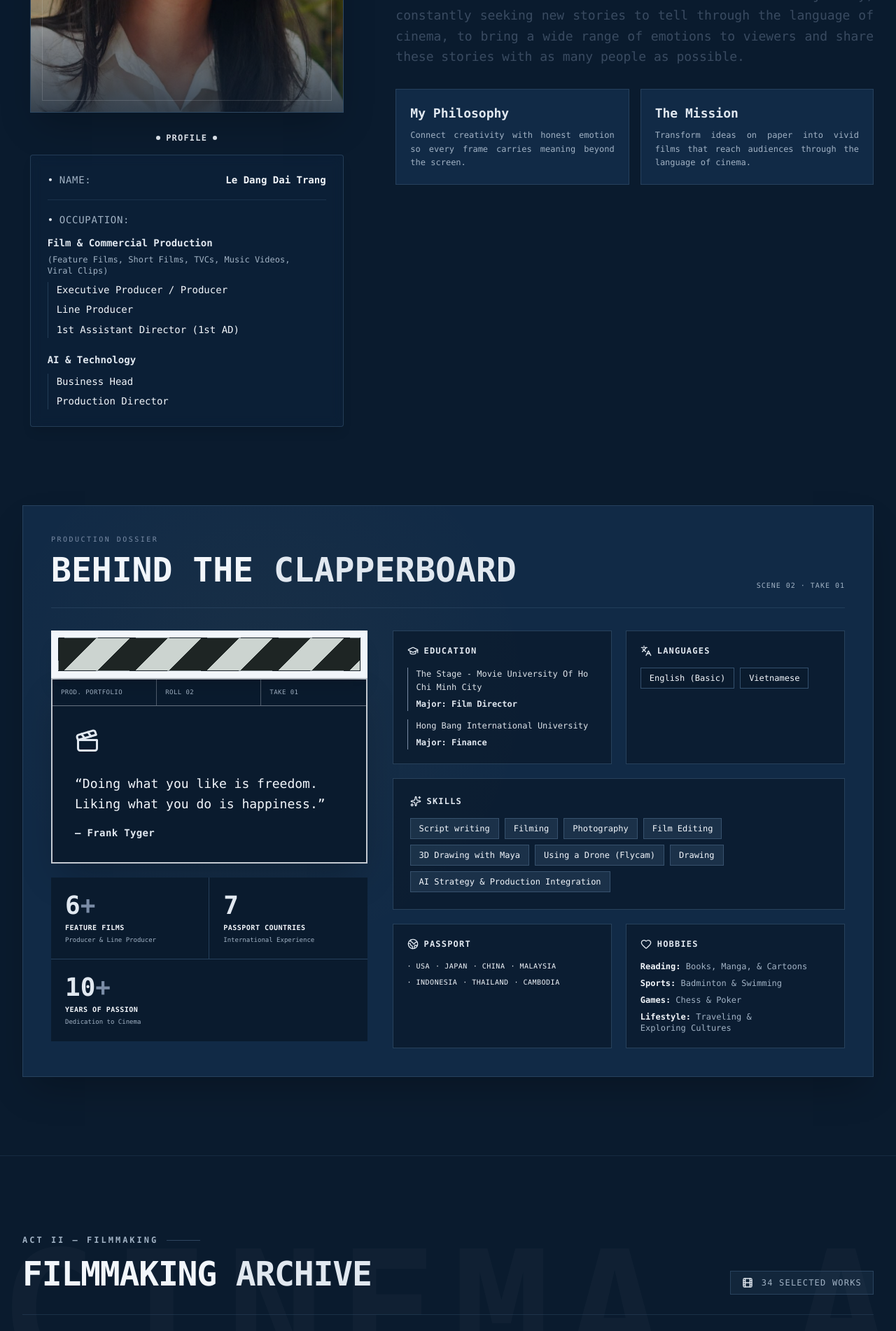
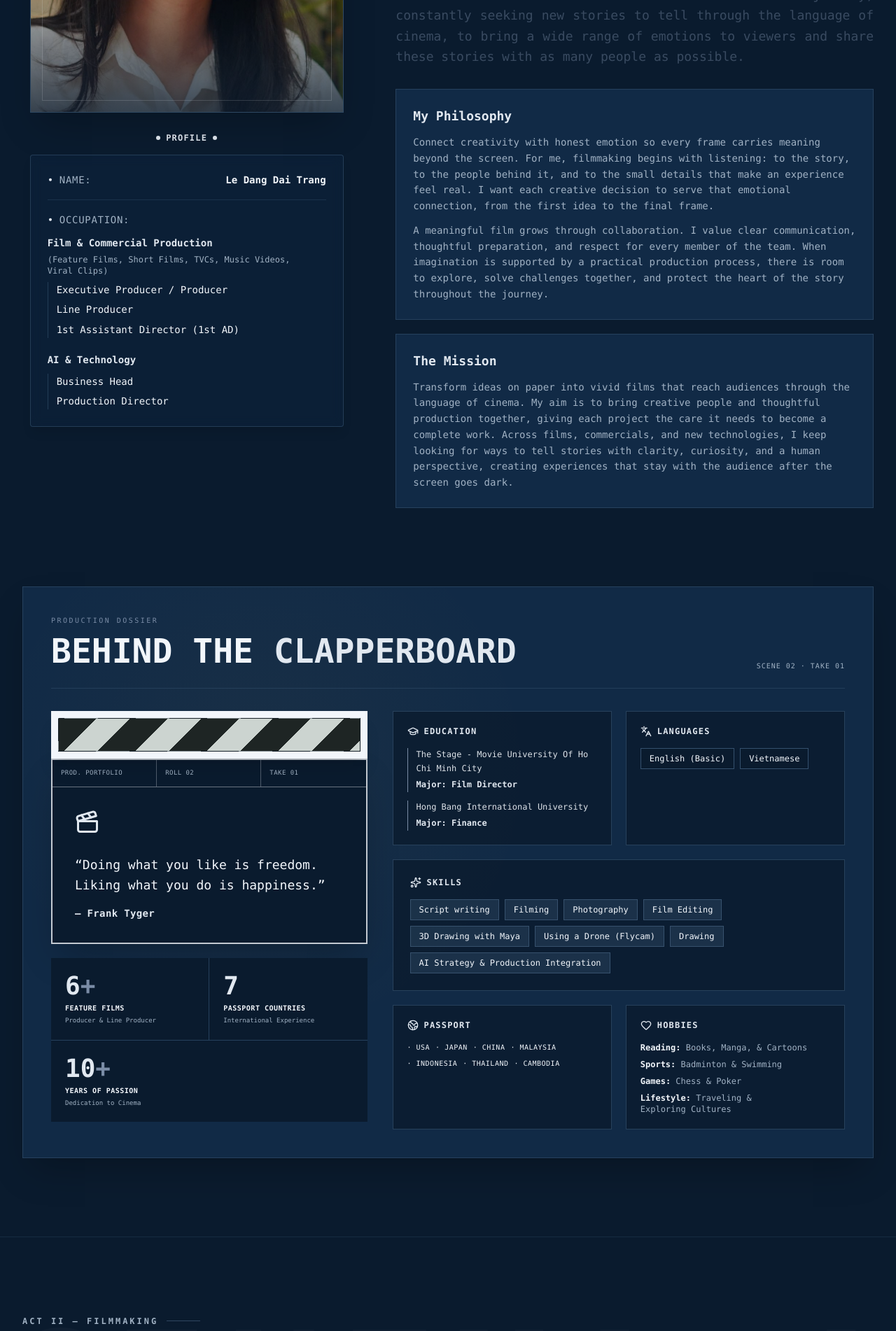
Before and after one commit to Schizophren-ia/Portfolio, a React (Vite) app: page / in a window 1280 px wide. Shown: the part 1300-3202 px from the top of the page at 70% size. Built offline with nearby package versions, Linux system fonts and the light colour scheme.

Commit message:
Add X-Men TVCs and rebalance About philosophy and mission

```diff
--- a/src/components/AboutSection.tsx
+++ b/src/components/AboutSection.tsx
@@ -186,15 +186,18 @@ export const AboutSection: React.FC = () => {
                 );
               })}
             </div>
-            <div className="mt-8 grid gap-4 sm:grid-cols-2">
-              <div className="border border-deep-bronze/60 bg-[#112A46] p-5">
-                <p className="font-playfair text-lg font-bold text-hive-delight">{t('My Philosophy')}</p>
-                <p className="mt-2 font-montserrat text-xs leading-relaxed text-wainscot-green text-justify">{t('Connect creativity with honest emotion so every frame carries meaning beyond the screen.')}</p>
-              </div>
-              <div className="border border-deep-bronze/60 bg-[#112A46] p-5">
-                <p className="font-playfair text-lg font-bold text-hive-delight">{t('The Mission')}</p>
-                <p className="mt-2 font-montserrat text-xs leading-relaxed text-wainscot-green text-justify">{t('Transform ideas on paper into vivid films that reach audiences through the language of cinema.')}</p>
-              </div>
+            <div className="mt-8 grid gap-5" data-about-principles>
+              <article id="about-philosophy" className="min-w-0 border border-deep-bronze/60 bg-[#112A46] p-5 sm:p-6" aria-labelledby="about-philosophy-title">
+                <h3 id="about-philosophy-title" className="font-playfair text-lg font-bold text-hive-delight">{t('My Philosophy')}</h3>
+                <div className="mt-3 space-y-3 font-montserrat text-sm leading-relaxed text-wainscot-green [text-wrap:pretty]">
+                  <p>{t('Connect creativity with honest emotion so every frame carries meaning beyond the screen.')} {t('For me, filmmaking begins with listening: to the story, to the people behind it, and to the small details that make an experience feel real. I want each creative decision to serve that emotional connection, from the first idea to the final frame.')}</p>
+                  <p>{t('A meaningful film grows through collaboration. I value clear communication, thoughtful preparation, and respect for every member of the team. When imagination is supported by a practical production process, there is room to explore, solve challenges together, and protect the heart of the story throughout the journey.')}</p>
+                </div>
+              </article>
+              <article id="about-mission" className="min-w-0 border border-deep-bronze/60 bg-[#112A46] p-5 sm:p-6" aria-labelledby="about-mission-title">
+                <h3 id="about-mission-title" className="font-playfair text-lg font-bold text-hive-delight">{t('The Mission')}</h3>
+                <p className="mt-3 font-montserrat text-sm leading-relaxed text-wainscot-green [text-wrap:pretty]">{t('Transform ideas on paper into vivid films that reach audiences through the language of cinema.')} {t('My aim is to bring creative people and thoughtful production together, giving each project the care it needs to become a complete work. Across films, commercials, and new technologies, I keep looking for ways to tell stories with clarity, curiosity, and a human perspective, creating experiences that stay with the audience after the screen goes dark.')}</p>
+              </article>
             </div>
           </div>
         </div>
--- a/src/components/FilmmakingSection.tsx
+++ b/src/components/FilmmakingSection.tsx
@@ -16,6 +16,13 @@ const categories: { id: FilmCategory; label: string; note: string }[] = [
 
 type IndexedFilm = FilmItem & { archiveIndex: number };
 
+const tvcClosingOrder = [
+  'hack-tet-mon-ngon',
+  'hack-tet-truyen-thong',
+  'xmen-24-gio-sach-gau-ep1',
+  'xmen-24-gio-sach-gau-ep2',
+];
+
 const getCategoryFilms = (films: IndexedFilm[], category: FilmCategory | undefined) => {
   const selected = films.filter((film) => film.category === category);
   if (category !== 'short-film' && category !== 'tvc') return selected;
@@ -24,8 +31,9 @@ const getCategoryFilms = (films: IndexedFilm[], category: FilmCategory | undefin
     if (category === 'short-film') {
       return film.id === 'vu-dieu-tinh-yeu' ? 0 : film.id === 'minh-echoes-of-doves-wings' ? 1 : 2;
     }
-    // Keep both Miu Lê campaigns at the end, regardless of their release year.
-    return film.id === 'hack-tet-mon-ngon' || film.id === 'hack-tet-truyen-thong' ? 1 : 0;
+    // Keep the requested closing group together, after the date-sorted TVCs.
+    const closingIndex = tvcClosingOrder.indexOf(film.id);
+    return closingIndex < 0 ? 0 : closingIndex + 1;
   };
 
   // Same-year works retain their existing order; undated works follow dated ones.
--- a/src/data/archiveData.ts
+++ b/src/data/archiveData.ts
@@ -110,6 +110,40 @@ const seeds: ArchiveSeed[] = [
   { id: 'hack-tet-mon-ngon', title: 'HACK TẾT — MÓN NGON LÀM GỌN', category: 'tvc', sourceUrl: 'https://www.youtube.com/watch?v=o1fJXQAl6cs', image: 'tvc-hack-tet-mon-ngon.jpg', year: '2023', youtubeId: 'o1fJXQAl6cs', author: 'Miu Lê Official' },
   { id: 'hack-tet-truyen-thong', title: 'HACK TẾT — MÓN TRUYỀN THỐNG, SỐNG HIỆN ĐẠI', category: 'tvc', sourceUrl: 'https://www.youtube.com/watch?v=l2ZkuSeBp_I', image: 'tvc-hack-tet-truyen-thong.jpg', year: '2023', youtubeId: 'l2ZkuSeBp_I', author: 'Miu Lê Official' },
   {
+    id: 'xmen-24-gio-sach-gau-ep1',
+    title: 'X-MEN — 24 GIỜ SẠCH GÀU — EP1',
+    category: 'tvc',
+    sourceUrl: 'https://www.youtube.com/watch?v=srG7rMQ_Et4',
+    youtubeId: 'srG7rMQ_Et4',
+    image: 'tvc-xmen-24-gio-sach-gau-ep1.jpg',
+    year: '2023',
+    author: 'FGS Productions',
+    duration: '22 Sec',
+    details: {
+      director: 'See official credits',
+      cast: 'See official credits',
+      logline: 'An X-Men commercial promoting 24-hour dandruff protection — episode 1.',
+      synopsis: 'Published by FGS Productions in 2023. The original upload credits X-men as the brand, The Friday as the agency, and FGS Production as the production house.',
+    },
+  },
+  {
+    id: 'xmen-24-gio-sach-gau-ep2',
+    title: 'X-MEN — 24 GIỜ SẠCH GÀU — EP2',
+    category: 'tvc',
+    sourceUrl: 'https://www.youtube.com/watch?v=k4U1Ecd0OpE',
+    youtubeId: 'k4U1Ecd0OpE',
+    image: 'tvc-xmen-24-gio-sach-gau-ep2.jpg',
+    year: '2023',
+    author: 'FGS Productions',
+    duration: '26 Sec',
+    details: {
+      director: 'See official credits',
+      cast: 'See official credits',
+      logline: 'An X-Men commercial promoting 24-hour dandruff protection — episode 2.',
+      synopsis: 'Published by FGS Productions in 2023. The original upload credits X-men as the brand, The Friday as the agency, and FGS Production as the production house.',
+    },
+  },
+  {
     id: 'fun-sport-live-your-dream-world-cup-2022',
     title: 'FUN SPORT — LIVE YOUR DREAM CÙNG WORLD CUP 2022',
     category: 'tvc',
--- a/src/data/content.vi.ts
+++ b/src/data/content.vi.ts
@@ -18,6 +18,8 @@ const filmLoglines: Record<string, string> = {
   'con-thuyen-cho-ca-uoc-mo': 'Một phim thương hiệu ngắn kể về ước mơ của những người phụ nữ mưu sinh trên biển.',
   'nguoi-nha-viettel-tammi': 'Câu chuyện gia đình về khoảng cách, sự quan tâm thường ngày và việc dành thời gian để kết nối lại với nhau.',
   'fun-sport-live-your-dream-world-cup-2022': 'Phim chiến dịch World Cup 2022 khuyến khích mọi người theo đuổi niềm đam mê bóng đá.',
+  'xmen-24-gio-sach-gau-ep1': 'Tập 1 trong loạt phim quảng cáo X-Men giới thiệu khả năng sạch gàu suốt 24 giờ.',
+  'xmen-24-gio-sach-gau-ep2': 'Tập 2 trong loạt phim quảng cáo X-Men giới thiệu khả năng sạch gàu suốt 24 giờ.',
 };
 
 export function localizeFilm(film: FilmItem): FilmItem {
--- a/src/i18n/translations.ts
+++ b/src/i18n/translations.ts
@@ -31,8 +31,11 @@ export const vietnameseText: Record<string, string> = {
   'Production Director': 'Giám đốc sản xuất',
   'Get to know me': 'Tìm hiểu về tôi',
   'My Philosophy': 'Triết lý của tôi',
+  'For me, filmmaking begins with listening: to the story, to the people behind it, and to the small details that make an experience feel real. I want each creative decision to serve that emotional connection, from the first idea to the final frame.': 'Với tôi, làm phim bắt đầu từ việc lắng nghe: lắng nghe câu chuyện, con người phía sau câu chuyện ấy và những chi tiết nhỏ làm nên một trải nghiệm chân thật. Tôi mong mỗi lựa chọn sáng tạo đều góp phần nuôi dưỡng sự kết nối cảm xúc, từ ý tưởng đầu tiên đến khung hình cuối cùng.',
+  'A meaningful film grows through collaboration. I value clear communication, thoughtful preparation, and respect for every member of the team. When imagination is supported by a practical production process, there is room to explore, solve challenges together, and protect the heart of the story throughout the journey.': 'Một bộ phim có ý nghĩa được hình thành từ sự cộng tác. Tôi trân trọng cách trao đổi rõ ràng, sự chuẩn bị chu đáo và sự tôn trọng dành cho từng thành viên trong ê-kíp. Khi trí tưởng tượng được hỗ trợ bởi một quy trình sản xuất phù hợp, cả đội có thể cùng khám phá, vượt qua thử thách và gìn giữ tinh thần cốt lõi của câu chuyện trong suốt hành trình.',
   'Connect creativity with honest emotion so every frame carries meaning beyond the screen.': 'Kết nối sáng tạo với cảm xúc chân thật để mỗi khung hình mang ý nghĩa vượt ra ngoài màn ảnh.',
   'The Mission': 'Sứ mệnh',
+  'My aim is to bring creative people and thoughtful production together, giving each project the care it needs to become a complete work. Across films, commercials, and new technologies, I keep looking for ways to tell stories with clarity, curiosity, and a human perspective, creating experiences that stay with the audience after the screen goes dark.': 'Tôi hướng đến việc kết nối những con người sáng tạo với một quá trình sản xuất chỉn chu, để mỗi dự án nhận được sự chăm chút cần thiết và trở thành một tác phẩm trọn vẹn. Từ phim điện ảnh, quảng cáo đến những công nghệ mới, tôi luôn tìm kiếm cách kể chuyện mạch lạc, giàu khám phá và mang góc nhìn con người, để trải nghiệm còn đọng lại trong lòng khán giả khi màn hình đã khép.',
   'Transform ideas on paper into vivid films that reach audiences through the language of cinema.': 'Biến ý tưởng trên trang giấy thành những thước phim sống động, chạm đến khán giả bằng ngôn ngữ điện ảnh.',
   'Production dossier': 'Hồ sơ sản xuất',
   'Behind the': 'Phía sau', 'Clapperboard': 'Bảng clapper',
```
Also changed, not shown: public/images/tvc-xmen-24-gio-sach-gau-ep1.jpg (added), public/images/tvc-xmen-24-gio-sach-gau-ep2.jpg (added).
